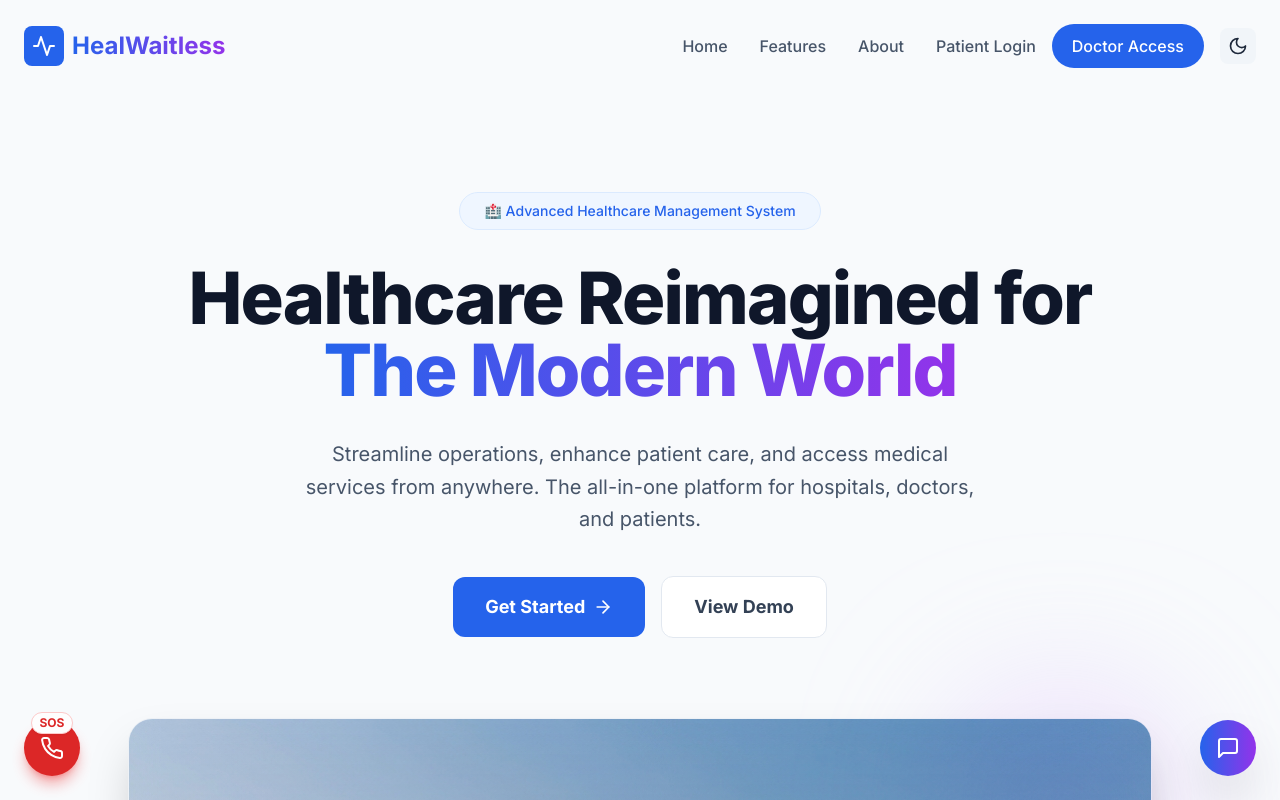
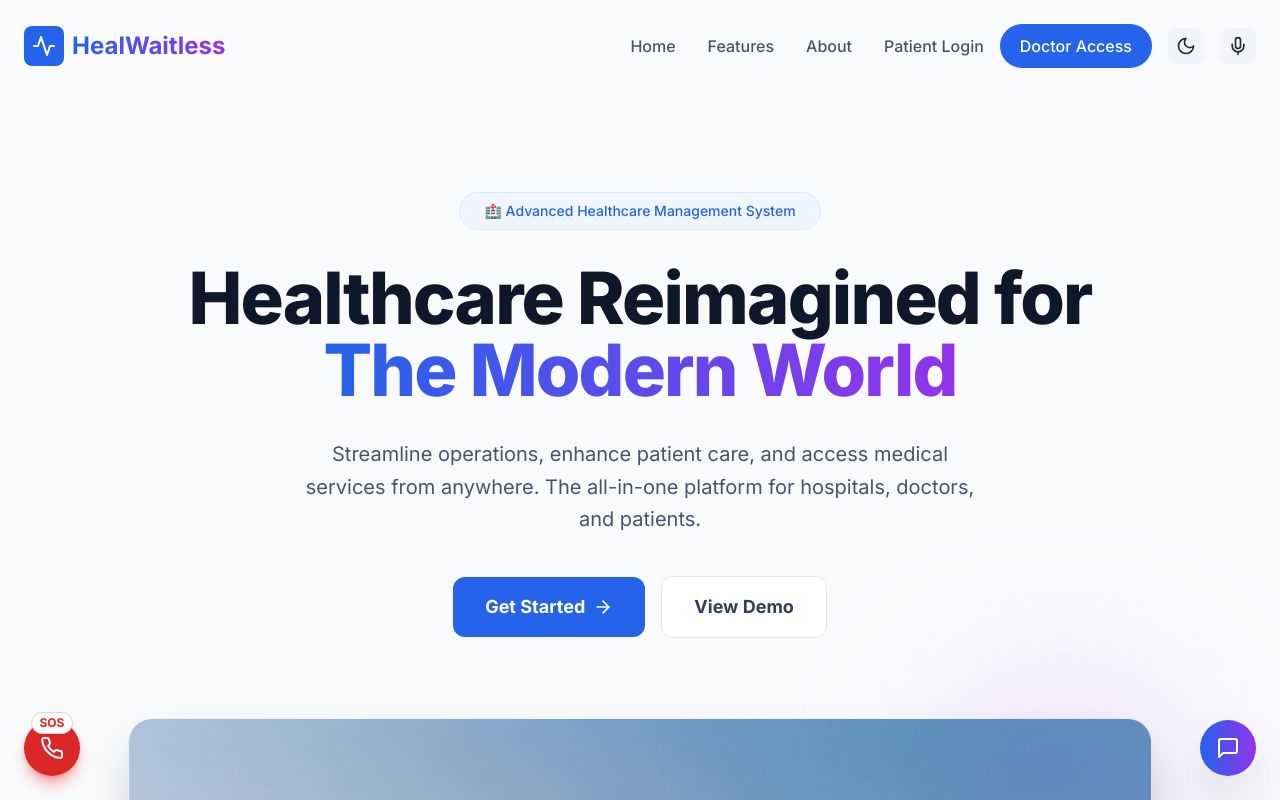
Before and after one commit to nikhild-10/hosptail-mangment-, a Next.js app in the folder client/: page / in a window 1280 px wide. Shown: the top 800 px of the page. Built offline with nearby package versions, Linux system fonts and the light colour scheme.

Commit message:
Add Voice Navigation command support

```diff
--- a/client/src/components/Navbar.tsx
+++ b/client/src/components/Navbar.tsx
@@ -1,13 +1,14 @@
 'use client';
 import Link from 'next/link';
 import { useState, useEffect } from 'react';
-import { Menu, X, Activity } from 'lucide-react';
+import { Menu, X, Activity, Mic } from 'lucide-react';
 import { ThemeToggle } from './ThemeToggle';
-
+import { useVoiceNavigation } from '@/hooks/useVoiceNavigation';
 
 export function Navbar() {
     const [isScrolled, setIsScrolled] = useState(false);
     const [isMobileMenuOpen, setIsMobileMenuOpen] = useState(false);
+    const { isListening, startListening } = useVoiceNavigation();
 
     useEffect(() => {
         const handleScroll = () => {
@@ -42,6 +43,13 @@ export function Navbar() {
                             Doctor Access
                         </Link>
                         <ThemeToggle />
+                        <button
+                            onClick={startListening}
+                            className={`p-2 rounded-lg transition-colors ${isListening ? 'bg-red-100 text-red-600 animate-pulse' : 'bg-slate-100 dark:bg-slate-800 text-slate-800 dark:text-slate-100 hover:bg-slate-200'}`}
+                            title="Voice Navigation (Try 'Dark Mode', 'Go Home')"
+                        >
+                            <Mic size={20} />
+                        </button>
                     </div>
                 </div>
 
--- /dev/null
+++ b/client/src/hooks/useVoiceNavigation.ts
@@ -0,0 +1,55 @@
+'use client';
+import { useState, useEffect } from 'react';
+import { useRouter } from 'next/navigation';
+import { useTheme } from 'next-themes';
+
+export function useVoiceNavigation() {
+    const router = useRouter();
+    const { setTheme } = useTheme();
+    const [isListening, setIsListening] = useState(false);
+    const [transcript, setTranscript] = useState('');
+
+    useEffect(() => {
+        if (!('webkitSpeechRecognition' in window)) return;
+
+        // @ts-ignore
+        const recognition = new window.webkitSpeechRecognition();
+        recognition.continuous = false;
+        recognition.interimResults = false;
+        recognition.lang = 'en-US';
+
+        recognition.onstart = () => setIsListening(true);
+        recognition.onend = () => setIsListening(false);
+
+        recognition.onresult = (event: any) => {
+            const command = event.results[0][0].transcript.toLowerCase();
+            setTranscript(command);
+            processCommand(command);
+        };
+
+        if (isListening) {
+            recognition.start();
+        }
+
+        return () => {
+            recognition.stop();
+        };
+    }, [isListening]);
+
+    const processCommand = (command: string) => {
+        if (command.includes('home')) router.push('/');
+        if (command.includes('patient') || command.includes('login')) router.push('/portal/patient/login');
+        if (command.includes('doctor')) router.push('/portal/doctor/login');
+        if (command.includes('admin')) router.push('/portal/admin/login');
+        if (command.includes('dark mode') || command.includes('lights off')) setTheme('dark');
+        if (command.includes('light mode') || command.includes('lights on')) setTheme('light');
+        if (command.includes('sos') || command.includes('help')) {
+            const sosButton = document.querySelector('button[title="Emergency SOS"]') as HTMLButtonElement;
+            if (sosButton) sosButton.click();
+        }
+    };
+
+    const startListening = () => setIsListening(true);
+
+    return { isListening, transcript, startListening };
+}
```
